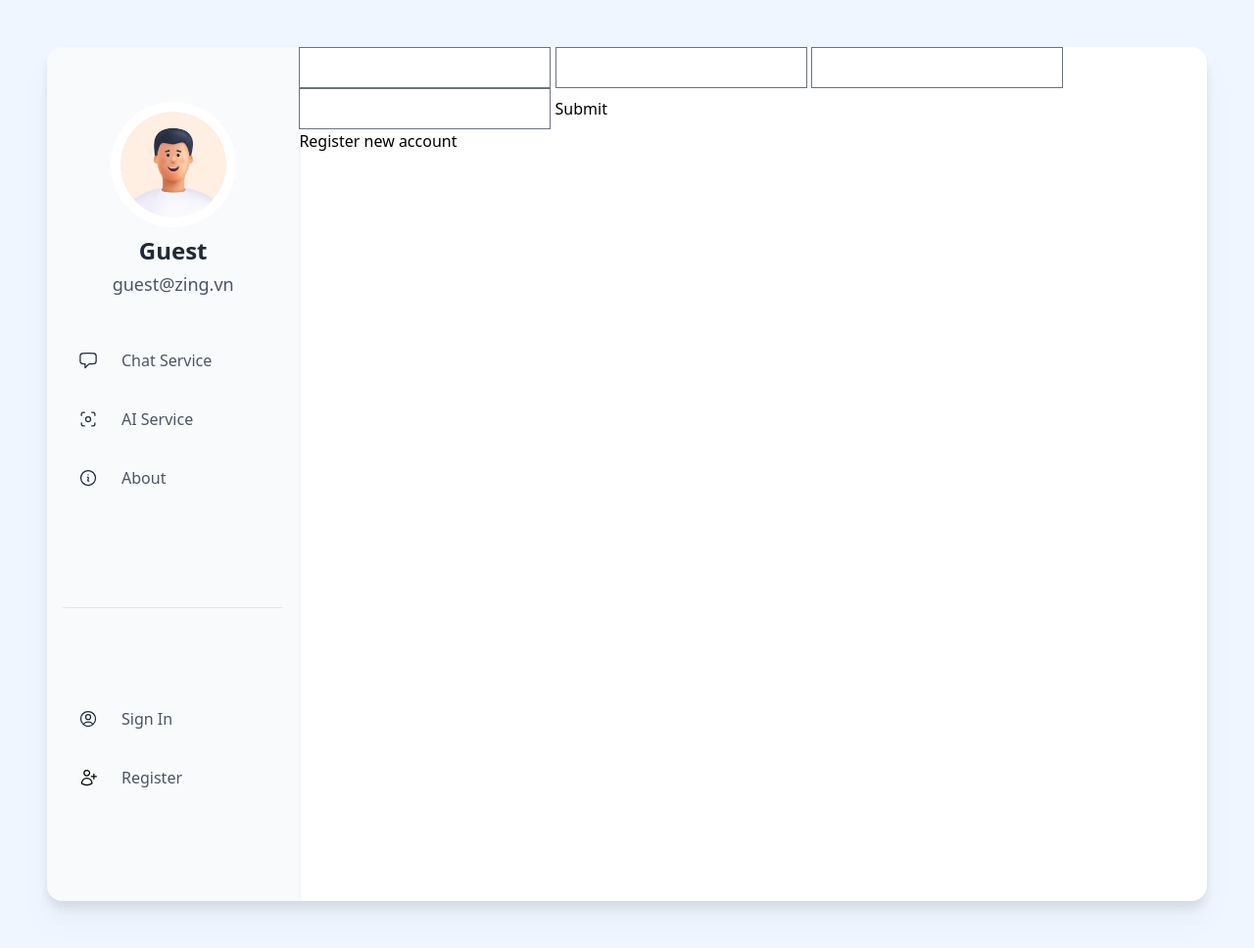
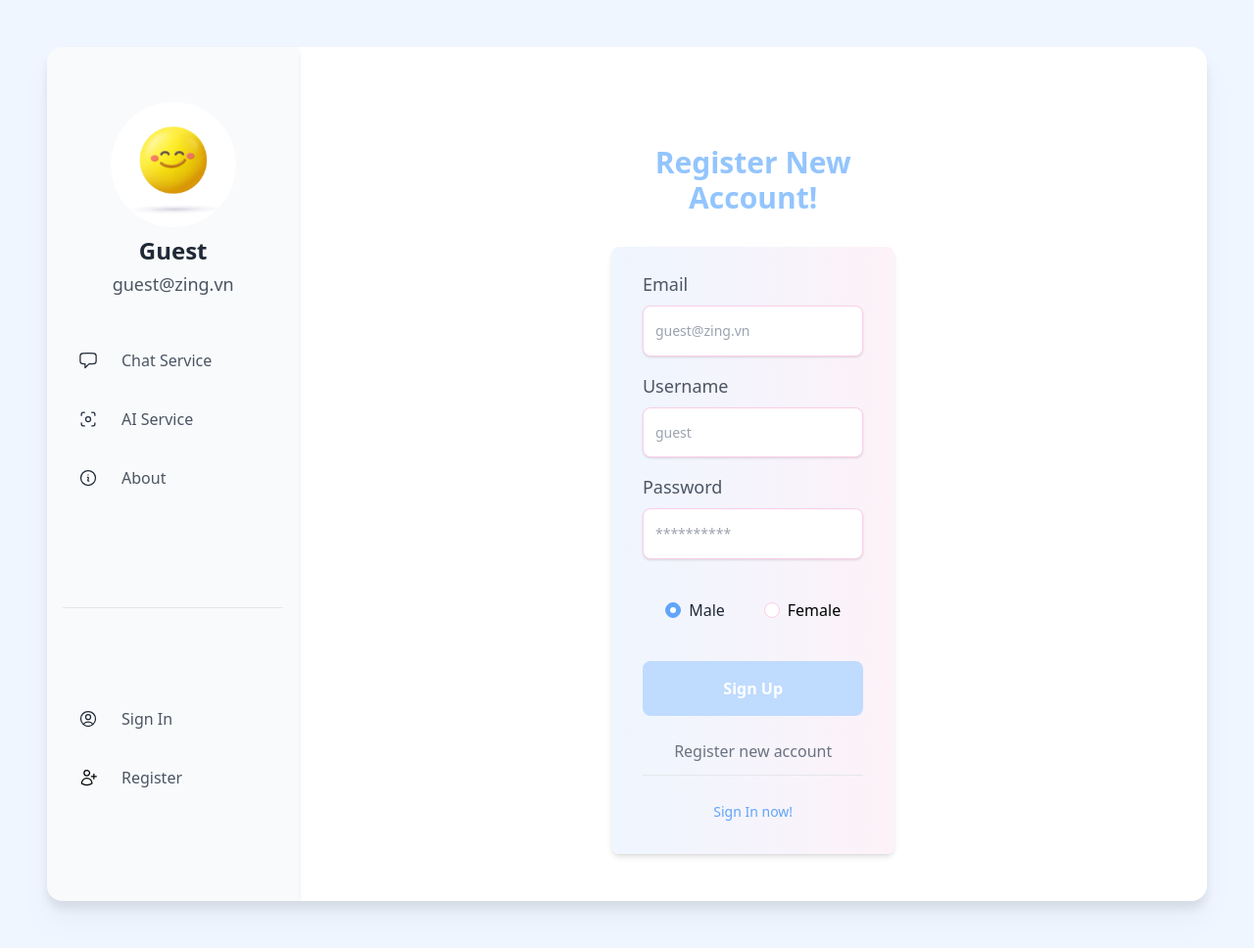
Before and after one commit to kiritoroo/mask-detection-cloud, a FastAPI app: page /register in a window 1280 px wide. Shown: the whole page at 98% size. Run offline with FastAPI, Linux system fonts and the light colour scheme; parts of the project's set-up code (start-up, migrations or seed data) failed here and were passed over; some libraries are stand-ins or nearby versions; some web fonts are replaced.

Commit message:
[ 221214 ] ☁️ - register form

```diff
--- a/core/account/interface/token_service_interface.py
+++ b/core/account/interface/token_service_interface.py
@@ -12,5 +12,5 @@ class TokenServiceInterface(ABC):
         pass
 
     @abstractmethod
-    async def encode_token( self, username: str, email:str, secret_key: str, algorithm: str, exp_time: int, token_type: TokenType):
+    async def encode_token( self, username: str, email: str, gender: str, secret_key: str, algorithm: str, exp_time: int, token_type: TokenType):
         pass
--- a/core/account/schema.py
+++ b/core/account/schema.py
@@ -7,6 +7,7 @@ class AccountSchemaBase(BaseModel):
     username: str
     email: Optional[EmailStr]
     phone: Optional[int]
+    gender: str
 
 class AccountSchemaCreate(AccountSchemaBase):
     password: str = Field(..., min_length=5)
--- a/core/account/service.py
+++ b/core/account/service.py
@@ -25,12 +25,14 @@ class AccountService(AccountServiceInterface):
         access_token = await self._create_token_data(
             username=user['username'],
             email=user['email'],
+            gender=user['gender'],
             token_type=TokenType.ACCESS_TOKEN,
             exp_time=int(5))
 
         refresh_toekn = await self._create_token_data(
             username=user['username'],
             email=user['email'],
+            gender=user['gender'],
             token_type=TokenType.REFRESH_TOKEN,
             exp_time=int(10))
         return {
@@ -65,10 +67,11 @@ class AccountService(AccountServiceInterface):
     async def detail_user(self, user_id: str):
         return await self._repository.detail_user(user_id=user_id)
 
-    async def _create_token_data(self, username: str, email:str, token_type: TokenType, exp_time: int):
+    async def _create_token_data(self, username: str, email: str, gender: str, token_type: TokenType, exp_time: int):
         return await self._token_service.encode_token(
             username=username,
             email=email,
+            gender=gender,
             token_type=token_type,
             secret_key='CLOUD',
             algorithm='HS256',
--- a/core/account/token_service.py
+++ b/core/account/token_service.py
@@ -44,11 +44,12 @@ class TokenService(TokenServiceInterface):
         if payload.get('token_type') != TokenType.REFRESH_TOKEN.value:
             raise HTTPException(status_code=status.HTTP_401_UNAUTHORIZED, detail='Invalid type for token')
 
-    async def encode_token(self, username: str, email: str, secret_key: str, algorithm: str, exp_time: int, token_type: TokenType):
+    async def encode_token(self, username: str, email: str, gender: str, secret_key: str, algorithm: str, exp_time: int, token_type: TokenType):
         expire_time = datetime.utcnow() + timedelta(minutes=exp_time)
         data = {
             'sub': username,
             'email': email,
+            'gender': gender,
             'exp': expire_time,
             'token_type': token_type.value
         }
--- a/templates/index.html
+++ b/templates/index.html
@@ -7,7 +7,7 @@
             <div class="flex flex-col w-full gap-6 md:gap-8 px-10">
                 <img class="rounded-full w-56 mx-auto" src={{mentor.avatar}} alt="" />
                 <div class="flex flex-col w-full text-center items-center md:text-left">
-                    <div class="font-nomal text-gray-600 mb-3 whitespace-nowrap">Guidge by:</div>
+                    <div class="font-nomal text-gray-600 mb-3 whitespace-nowrap">Guided by:</div>
                     <div class="font-medium text-lg text-gray-800">{{mentor.name}}</div>
                 </div>
             </div>
--- a/templates/pages/login.html
+++ b/templates/pages/login.html
@@ -7,8 +7,8 @@
             <div class="w-full xl:w-3/4 lg:w-11/12 flex">
                 <!-- Col -->
                 <div class="w-full lg:w-1/2 bg-white p-5 rounded-lg lg:rounded-l-none">
-                    <h3 class="py-4 text-2xl text-center">Welcome Back!</h3>
-                    <form method="POST" action="/login" class="px-8 pt-6 pb-8 mb-4 bg-gradient-to-r from-blue-50 to-pink-50 rounded-lg">
+                    <h3 class="py-8 font-bold text-3xl text-center text-blue-300">Welcome Back!</h3>
+                    <form method="POST" action="/login" class="px-8 pt-6 pb-8 mb-4 shadow-md bg-gradient-to-r from-blue-50 to-pink-50 rounded-lg">
                         <div class="mb-4">
                             <label class="block mb-2 text-lg font-medium text-gray-600" for="username">
                                 Username
@@ -38,7 +38,7 @@
                         </div>
                         <div class="mb-6 text-center">
                             <button
-                                class="w-full px-4 py-4 font-bold text-white bg-gradient-to-r from-blue-200 to-pink-200 rounded-lg hover:bg-gradient-to-r hover:from-blue-300 hover:to-pink-300 hover:ring-4 hover:outline-none hover:ring-indigo-100"
+                                class="w-full px-4 py-4 font-bold text-white bg-gradient-to-r from-blue-200 to-blue-200 rounded-lg hover:bg-gradient-to-r hover:from-blue-300 hover:to-pink-300 hover:ring-4 hover:outline-none hover:ring-indigo-100"
                                 type="submit"
                             >
                                 Sign In
--- a/templates/pages/register.html
+++ b/templates/pages/register.html
@@ -1,41 +1,87 @@
 {% extends 'layout.html' %}
 
 {% block content %}
-    <form method="POST">
-        <input type="email" name="email"/>
-        <input type="text" name="username"/>
-        <input type="text" name="phone"/>
-        <input type="password" name="password"/>
-        <button type="submit">Submit</button>
-    </form>
-    <h2>{{message}}</h2>
+    <div class="container mx-auto">
+        <div class="flex justify-center px-6 my-12">
+            <!-- Row -->
+            <div class="w-full xl:w-3/4 lg:w-11/12 flex justify-center align-center">
+                <!-- Col -->
+                <div class="w-full lg:w-1/2 bg-white p-5 rounded-lg lg:rounded-l-none">
+                    <h3 class="py-8 font-bold text-3xl text-center text-blue-300">Register New Account!</h3>
+                    <form id="form-register" method="POST" action="/register" class="px-8 pt-6 pb-8 mb-4 shadow-md bg-gradient-to-r from-blue-50 to-pink-50 rounded-lg">
+                        <div class="mb-4">
+                            <label class="block mb-2 text-lg font-medium text-gray-600" for="username">
+                                Email
+                            </label>
+                            <input
+                                class="w-full px-3 py-4 text-sm leading-tight text-gray-700 border border-pink-200 rounded-lg shadow appearance-none focus:outline-none focus:shadow-outline"
+                                id="email"
+                                name="email"
+                                type="email"
+                                placeholder="guest@zing.vn"
+                                required
+                            />
+                        </div>
+                        <div class="mb-4">
+                            <label class="block mb-2 text-lg font-medium text-gray-600" for="username">
+                                Username
+                            </label>
+                            <input
+                                class="w-full px-3 py-4 text-sm leading-tight text-gray-700 border border-pink-200 rounded-lg shadow appearance-none focus:outline-none focus:shadow-outline"
+                                id="username"
+                                name="username"
+                                type="text"
+                                placeholder="guest"
+                                required
+                            />
+                        </div>
+                        <div class="mb-4">
+                            <label class="block mb-2 text-lg font-medium text-gray-600" for="password">Password</label>
+                            <input
+                                class="w-full px-3 py-4 text-sm leading-tight text-gray-700 border border-pink-200 rounded-lg shadow appearance-none focus:outline-none focus:shadow-outline"
+                                id="password"
+                                name="password"
+                                type="password"
+                                placeholder="**********"
+                                required
+                            />
+                        </div>
+                        <input class="hidden" type="text" name="phone" value="123456789" hidden/>
 
-    <script>
-        console.log("haha")
-        const form = document.querySelector("#form-register");
-        form.addEventListener('submit', (e) => handleSubmit(e));
+                        <div class="flex flex-row justify-center gap-10 my-10">
+                            <div class="form-check">
+                                <input checked="checked" name="gender" value="male" class="form-check-input appearance-none rounded-full h-4 w-4 border border-pink-200 bg-white checked:bg-blue-400 checked:border-blue-400 focus:outline-none transition duration-200 mt-1 align-top bg-no-repeat bg-center bg-contain float-left mr-2 cursor-pointer" type="radio" name="flexRadioDefault" id="flexRadioDefault1">
+                                <label class="form-check-label inline-block text-gray-800" for="flexRadioDefault1">
+                                Male
+                                </label>
+                            </div>
+                            <div class="form-check">
+                                <input name="gender" value="female" class="form-check-input appearance-none rounded-full h-4 w-4 border border-pink-200 bg-white checked:bg-blue-400 checked:border-blue-400 focus:outline-none transition duration-200 mt-1 align-top bg-no-repeat bg-center bg-contain float-left mr-2 cursor-pointer" type="radio" name="flexRadioDefault" id="flexRadioDefault1">
+                                Female
+                                </label>
+                            </div>
+                        </div>
 
-        const handleSubmit = (e) => {
-            e.preventDefault();
-
-            const email = form.querySelector('input[name="username"]').value
-            const password = form.querySelector('input[name="password"]').value
-            const username = form.querySelector('input[name="email"]').value
-            const phone = form.querySelector('input[name="phone"]').value
-
-            await fetch('/register', {
-                method: 'POST',
-                headers: {
-                    'Accept': 'application/json, text/plain, */*',
-                    'Content-Type': 'application/json'
-                },
-                body: JSON.stringify({
-                    email: email,
-                    username: username,
-                    password: password,
-                    phone: phone
-                })
-            })
-        }
-    </script>
+                        <div class="mb-6 text-center">
+                            <button
+                                class="w-full px-4 py-4 font-bold text-white bg-gradient-to-r from-blue-200 to-blue-200 rounded-lg hover:bg-gradient-to-r hover:from-blue-300 hover:to-blue-300 hover:ring-4 hover:outline-none hover:ring-indigo-100"
+                                type="submit"
+                            >
+                                Sign Up
+                            </button>
+                        </div>
+                        <div class="my-3 text-md text-center text-gray-500">
+                            <h2>{{message}}</h2>
+                        </div>
+                        <hr class="mb-6 border-t" />
+                        <div class="text-center">
+                            <a href="/login" class="inline-block text-sm text-blue-400 align-baseline hover:text-blue-600">
+                                Sign In now!
+                            </a>
+                        </div>
+                    </form>
+                </div>
+            </div>
+        </div>
+    </div>
 {% endblock %}
--- a/templates/sidebar.html
+++ b/templates/sidebar.html
@@ -1,6 +1,6 @@
 <div class="flex flex-col w-80 h-full px-4 py-8 bg-gray-50 shadow-md overflow-auto">
     <div class="flex flex-col items-center mt-6 -mx-2">
-        <img class="object-cover w-32 h-32 mx-2 rounded-full" src="/static/3d-boy-avatar.webp" alt="avatar">
+        <img id="user_avatar" class="object-cover w-32 h-32 mx-2 rounded-full" src="/static/3d-guest-avatar.webp" alt="avatar">
         <h2 id="username_label" class="mx-2 mt-2 text-2xl font-semibold text-gray-800">Guest</h2>
         <p id="email_label" class="mx-2 mt-1 text-lg font-medium text-gray-600">guest@email.com</p>
     </div>
@@ -45,6 +45,7 @@
 <script>
     const username_label = document.querySelector("#username_label");
     const email_label = document.querySelector("#email_label");
+    const user_avatar = document.querySelector("#user_avatar");
 
     const login_button = document.querySelector("#login_button");
     const register_button = document.querySelector("#register_button");
@@ -76,6 +77,8 @@
     if (token["jwt"] === undefined) {
         username_label.innerHTML = "Guest";
         email_label.innerHTML = "guest@zing.vn";
+        user_avatar.src = "/static/3d-guest-avatar.webp"
+
         login_button.style.display = 'flex'
         register_button.style.display = 'flex'
         logout_button.style.display = 'none'
@@ -83,6 +86,9 @@
         const token_decode = parseJwt(token['jwt'])
         username_label.innerHTML = token_decode['sub'];
         email_label.innerHTML = token_decode['email'];
+        token_decode['gender'] == 'male'
+            ? user_avatar.src = "/static/3d-boy-avatar.webp"
+            : user_avatar.src = "/static/3d-girl-avatar.webp"
 
         login_button.style.display = 'none'
         register_button.style.display = 'none'
```
Also changed, not shown: core/account/controller.py (+9 -3 lines), static/3d-guest-avatar.webp (added).
